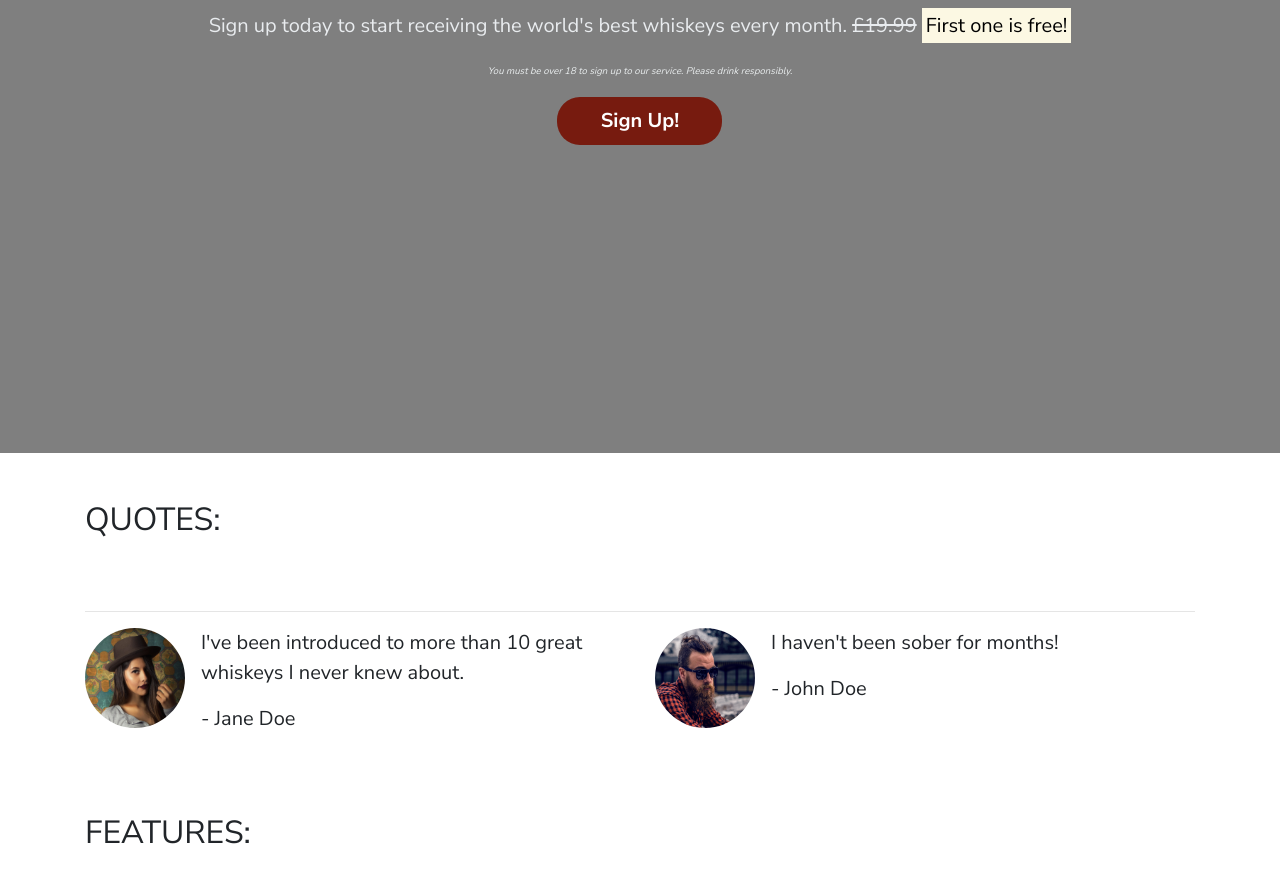
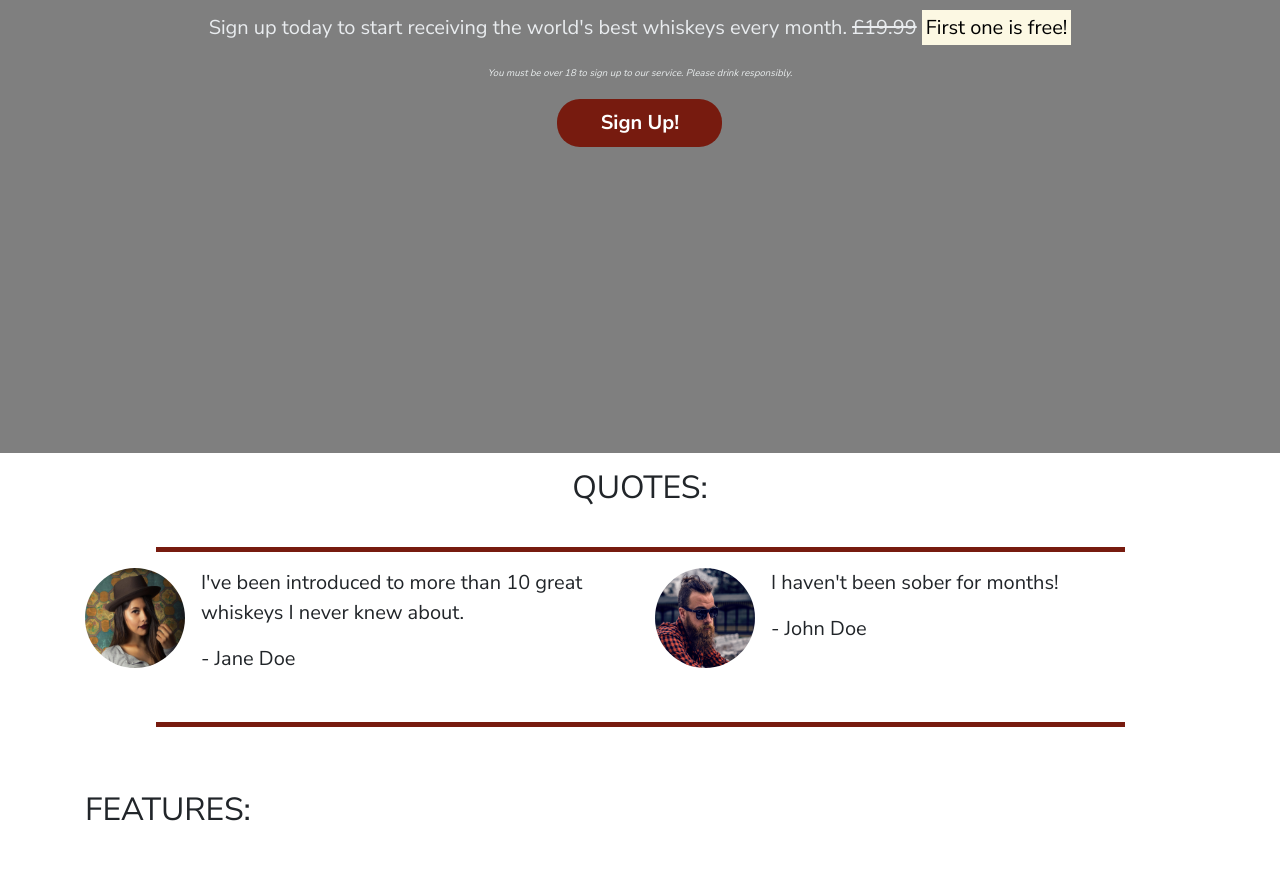
Before and after one commit to beardyone80/boot-strap-2.0, a plain HTML site: page index.html in a window 1280 px wide. Shown: the part 347-1230 px from the top of the page. Drawn offline with nearby package versions, Linux system fonts and the light colour scheme.

Commit message:
add hr to top and bottom of quotes

```diff
--- a/css/style.css
+++ b/css/style.css
@@ -117,12 +117,13 @@ small {
     border-color: #df4929;
     color: white;
         width: 165px;
+}
 
 
 /*Block Dividers*/
 .block-divider {
-    width: 75px;
+    width: 85%;
     height: 5px;
     border: 0;
-    background-color: #f50a0a;
+    background-color: #771b0f;
 }
--- a/index.html
+++ b/index.html
@@ -127,14 +127,14 @@
 
     <div class="container quotes-container">
         <div class="row">
-            <div class="col-12 my-5">
-                <h2 class="text-uppercase">
+            <div class="col-12 my-3">
+                <h2 class="text-uppercase text-center">
                     Quotes:
                 </h2>
             </div>
         </div>
-        <hr class="block-divider">
         <div class="row">
+            <hr class="block-divider">
             <div class="col-12 col-md-6">
                 <div class="media">
                     <div class="d-none d-sm-block">
@@ -157,6 +157,7 @@
                     </blockquote>
                 </div>
             </div>
+            <hr class="block-divider">
         </div>
 
     </div>
```
